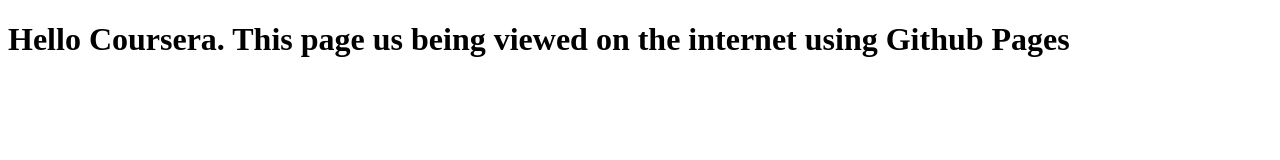
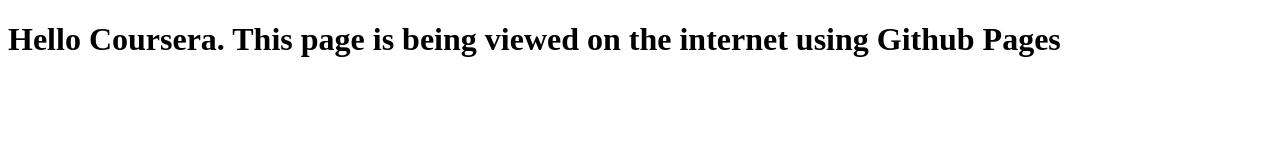
Before and after one commit to mudassiransari10/Coursera-test, a plain HTML site: page site/index.html in a window 1280 px wide. Drawn offline with Linux system fonts and the light colour scheme.

Commit message:
A typo corrected in the homepage.

```diff
--- a/site/index.html
+++ b/site/index.html
@@ -6,6 +6,6 @@
     <title>Hello Coursera!</title>
 </head>
 <body>
-    <h1>Hello Coursera. This page us being viewed on the internet using Github Pages</h1>
+    <h1>Hello Coursera. This page is being viewed on the internet using Github Pages</h1>
 </body>
 </html>
```
